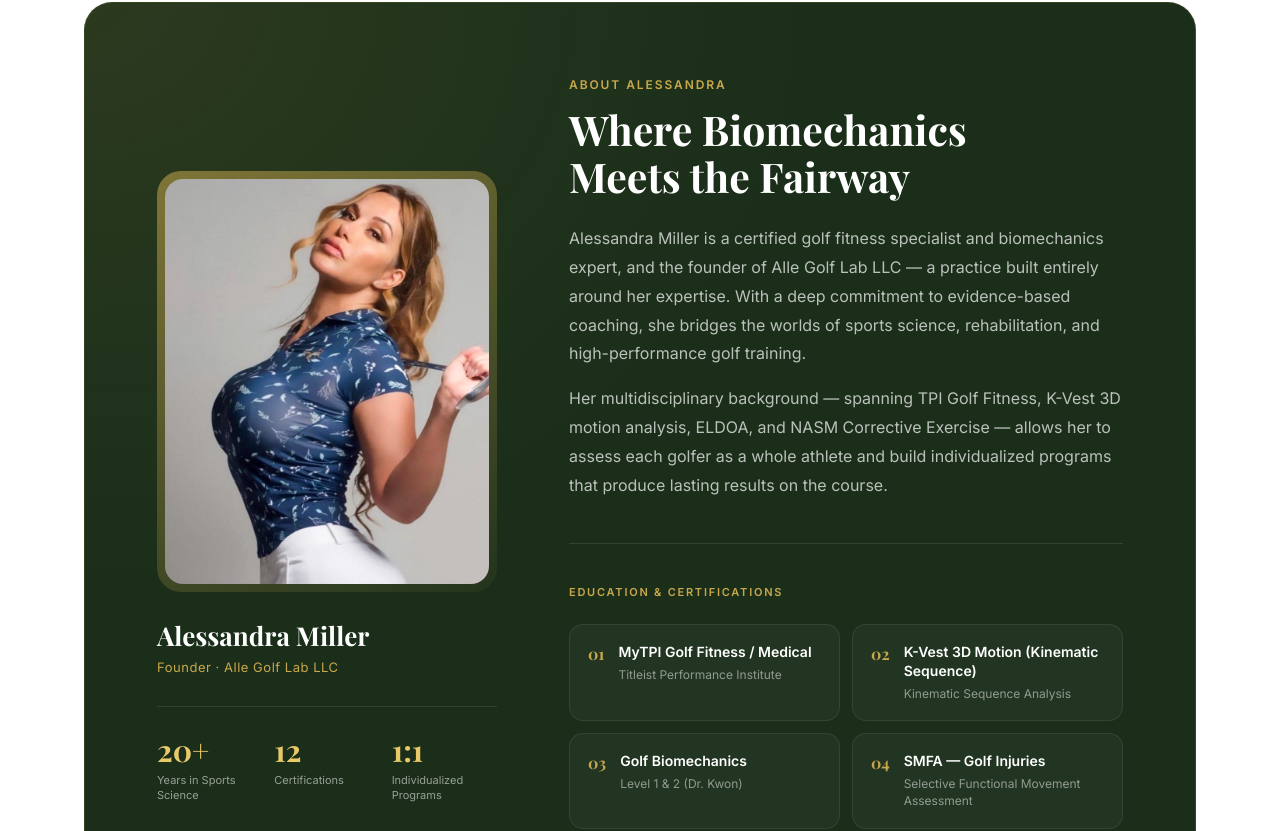
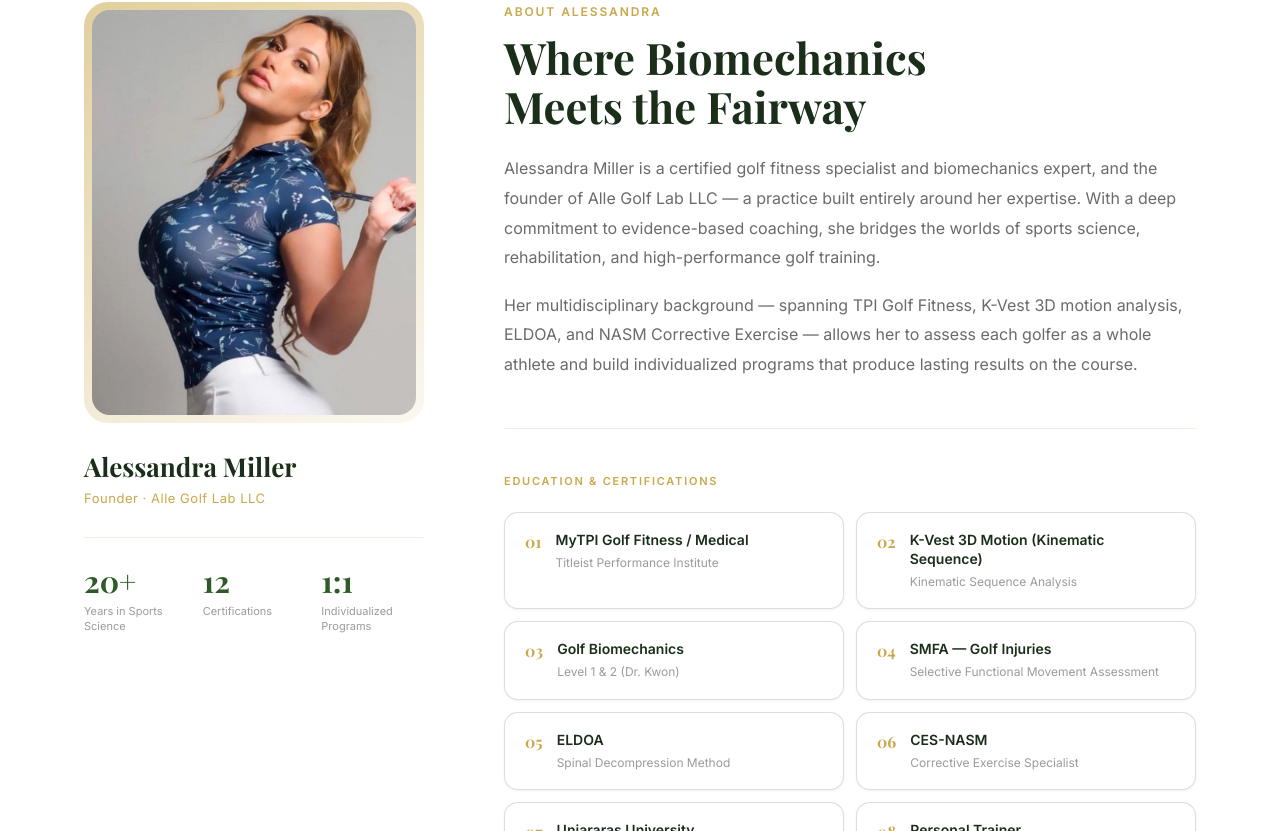
Before and after one commit to earthddx/golf-next, a Next.js app: page / in a window 1280 px wide. Shown: the part 1069-1900 px from the top of the page. Built offline with nearby package versions, Linux system fonts and the light colour scheme.

Commit message:
styles fix

```diff
--- a/app/App.module.css
+++ b/app/App.module.css
@@ -309,21 +309,10 @@
   background: var(--white);
 }
 
-.aboutCard {
-  position: relative;
-  background:
-    radial-gradient(120% 80% at 0% 0%, rgba(201,168,76,0.10), transparent 55%),
-    var(--green-900);
-  border: 1px solid rgba(201,168,76,0.16);
-  border-radius: 28px;
-  overflow: hidden;
-  padding: 72px;
-}
-
 .aboutGrid {
   display: grid;
   grid-template-columns: minmax(0, 340px) 1fr;
-  gap: 72px;
+  gap: 80px;
   align-items: start;
 }
 
@@ -337,7 +326,7 @@
   position: relative;
   padding: 8px;
   border-radius: 24px;
-  background: linear-gradient(150deg, rgba(201,168,76,0.55), rgba(201,168,76,0.05));
+  background: linear-gradient(150deg, rgba(201,168,76,0.55), rgba(201,168,76,0.08));
   margin-bottom: 28px;
 }
 
@@ -355,7 +344,7 @@
   font-family: var(--font-playfair), serif;
   font-size: 26px;
   font-weight: 700;
-  color: var(--white);
+  color: var(--green-900);
   line-height: 1.2;
 }
 
@@ -369,10 +358,10 @@
 .aboutHighlights {
   list-style: none;
   display: flex;
-  gap: 12px;
+  gap: 16px;
   margin-top: 28px;
   padding-top: 28px;
-  border-top: 1px solid rgba(255,255,255,0.1);
+  border-top: 1px solid var(--green-100);
 }
 
 .aboutHighlight {
@@ -384,14 +373,14 @@
   font-family: var(--font-playfair), serif;
   font-size: 30px;
   font-weight: 700;
-  color: var(--gold-light);
+  color: var(--green-700);
   line-height: 1;
 }
 
 .aboutHighlightLabel {
   display: block;
   font-size: 11px;
-  color: rgba(255,255,255,0.55);
+  color: var(--gray-500);
   line-height: 1.35;
   margin-top: 8px;
 }
@@ -399,25 +388,25 @@
 /* ── Right / main column ── */
 .aboutCardTitle {
   font-family: var(--font-playfair), serif;
-  font-size: clamp(30px, 3.2vw, 46px);
+  font-size: clamp(32px, 3.4vw, 48px);
   font-weight: 700;
-  color: var(--white);
-  line-height: 1.15;
+  color: var(--green-900);
+  line-height: 1.12;
   margin-bottom: 24px;
   max-width: 18ch;
 }
 
 .aboutParagraph {
   font-size: 16px;
-  color: rgba(255,255,255,0.72);
+  color: var(--gray-600);
   line-height: 1.85;
   margin-bottom: 18px;
 }
 
 .aboutCertsPanel {
-  margin-top: 44px;
-  padding-top: 40px;
-  border-top: 1px solid rgba(255,255,255,0.1);
+  margin-top: 48px;
+  padding-top: 44px;
+  border-top: 1px solid var(--green-100);
 }
 
 .aboutCertsPanel .certSectionLabel {
@@ -435,17 +424,18 @@
   display: flex;
   align-items: flex-start;
   gap: 14px;
-  padding: 18px;
-  background: rgba(255,255,255,0.035);
-  border: 1px solid rgba(255,255,255,0.08);
+  padding: 18px 20px;
+  background: var(--white);
+  border: 1px solid rgba(45,90,39,0.18);
   border-radius: 14px;
-  transition: transform 0.2s ease, border-color 0.2s ease, background 0.2s ease;
+  box-shadow: 0 1px 3px rgba(26,46,26,0.06);
+  transition: transform 0.2s ease, border-color 0.2s ease, box-shadow 0.2s ease;
 }
 
 .certCard:hover {
   transform: translateY(-3px);
-  border-color: rgba(201,168,76,0.45);
-  background: rgba(201,168,76,0.06);
+  border-color: rgba(201,168,76,0.6);
+  box-shadow: 0 12px 28px rgba(26,46,26,0.12);
 }
 
 .certNum {
@@ -461,7 +451,7 @@
   display: block;
   font-size: 14px;
   font-weight: 600;
-  color: var(--white);
+  color: var(--green-900);
   margin-bottom: 4px;
   line-height: 1.35;
 }
@@ -469,7 +459,7 @@
 .certCardSub {
   display: block;
   font-size: 12px;
-  color: rgba(255,255,255,0.5);
+  color: var(--gray-500);
   line-height: 1.45;
 }
 
@@ -487,13 +477,6 @@
   font-weight: 700;
   color: var(--green-900);
   margin-bottom: 24px;
-}
-
-.aboutParagraph {
-  font-size: 16px;
-  color: rgba(255,255,255,0.7);
-  line-height: 1.8;
-  margin-bottom: 16px;
 }
 
 .certSectionLabel {
@@ -1277,11 +1260,6 @@ a.affiliateItem:hover .affiliateLogo {
     flex-direction: column;
   }
 
-  .aboutCard {
-    padding: 32px 24px;
-    border-radius: 20px;
-  }
-
   .aboutGrid {
     grid-template-columns: 1fr;
     gap: 40px;
--- a/components/AboutSection.tsx
+++ b/components/AboutSection.tsx
@@ -25,10 +25,9 @@ export default function AboutSection() {
   return (
     <section id="about" className={styles.about}>
       <div className={styles.container}>
-        <div className={styles.aboutCard}>
-          <div className={styles.aboutGrid}>
+        <div className={styles.aboutGrid}>
 
-            <aside className={styles.aboutIntro}>
+          <aside className={styles.aboutIntro}>
               <div className={styles.avatarFrame}>
                 <img
                   src="/thumbnail.jpeg"
@@ -85,9 +84,8 @@ export default function AboutSection() {
                   ))}
                 </ul>
               </div>
-            </div>
+          </div>
 
-          </div>
         </div>
       </div>
     </section>
```
